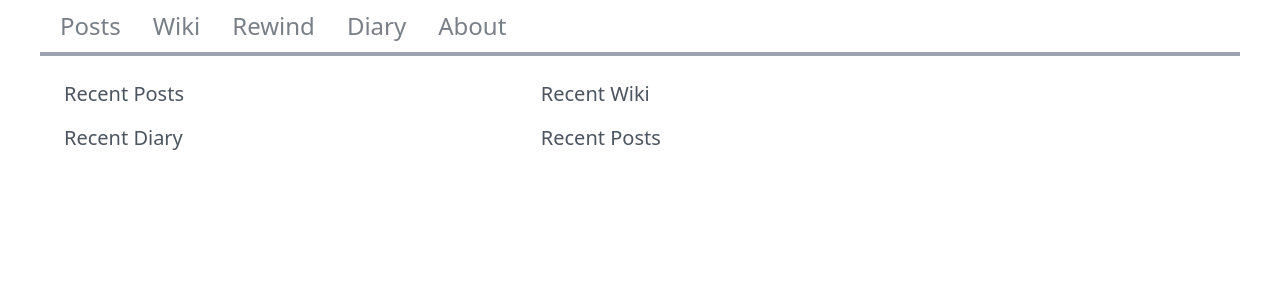
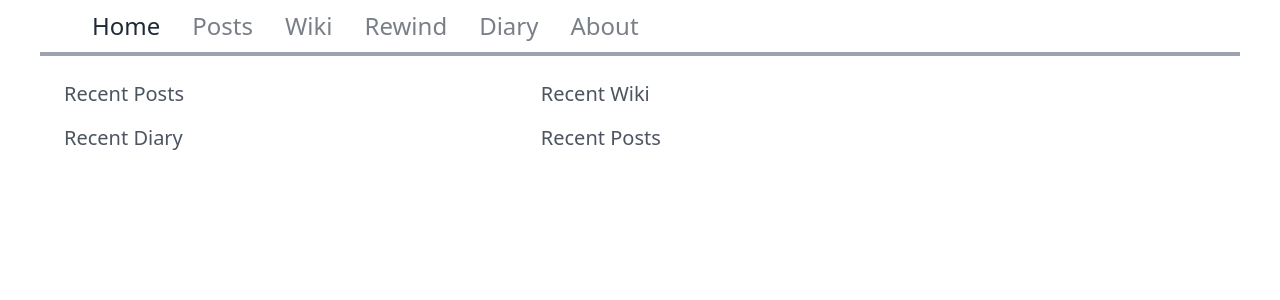
Before and after one commit to koremp/koremp.blog-contentlayer, a Next.js app: page / in a window 1280 px wide. Shown: the top 300 px of the page. Built offline with nearby package versions, Linux system fonts and the light colour scheme.

Commit message:
feat: add home to navigation

```diff
--- a/src/components/nav/navigation.tsx
+++ b/src/components/nav/navigation.tsx
@@ -3,6 +3,10 @@
 import { NavItem } from './nav-item';
 
 export const navs = [
+  {
+    href: "/",
+    label: "Home"
+  },
   {
     href: "/posts",
     label: "Posts",
@@ -27,10 +31,12 @@ export const navs = [
 
 export default function Navigation() {
   return (
-    <nav className="flex justify-center items-center space-x-6 text-sm font-medium gap-2">
-      {navs.map(({ href, label }) => (
-        <NavItem href={href} label={label} key={label} />
-      ))}
+    <nav className="flex justify-center items-center space-x-6 text-sm font-medium gap-2 m-8">
+      {
+        navs.map(({ href, label }) => (
+          <NavItem href={href} label={label} key={label} />
+        ))
+      }
     </nav>
   );
 }
```
